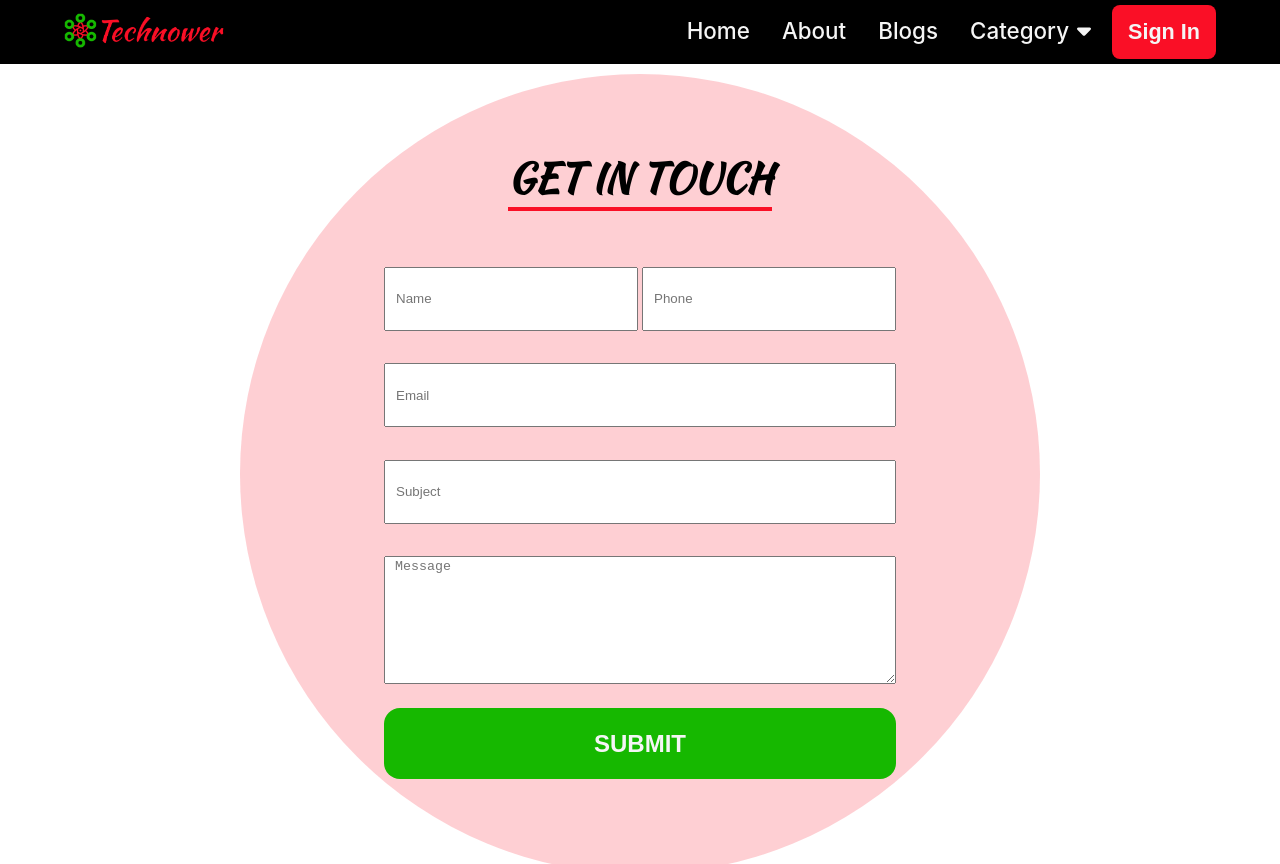
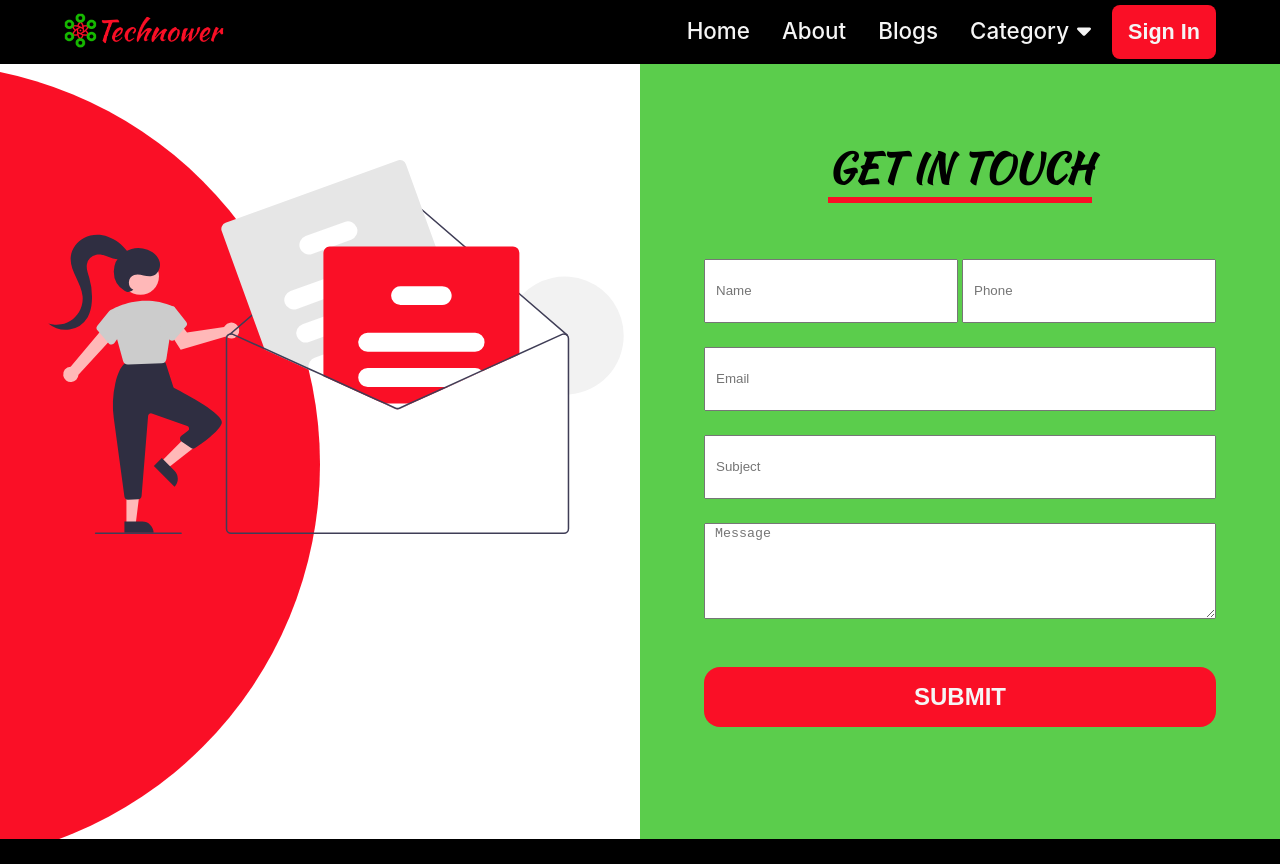
Before and after one commit to techpassel/tech-company-app, a Next.js app: page /contact in a window 1280 px wide. Shown: the top 864 px of the page. Built offline with nearby package versions, Linux system fonts and the light colour scheme.

Commit message:
Improved design of several modules

```diff
--- a/components/Intro.js
+++ b/components/Intro.js
@@ -9,8 +9,8 @@ import { faArrowRight } from '@fortawesome/free-solid-svg-icons';
 const Intro = () => {
     return (
         <div className={styles.container}>
-            <Circle width="90vmin" height="90vmin" opacity="0.2" top="-45vmin" left="-45vmin" />
-            <Circle backgroundColor="#16b800" width="150vmin" height="150vmin" opacity="0.4" top="-29vmin" right="-87vmin" />
+            <Circle backgroundColor="#16b800" width="90vmin" height="90vmin" opacity="0.7" top="-50vmin" left="-50vmin" />
+            <Circle width="150vmin" height="150vmin" opacity="0.7" top="-29vmin" right="-87vmin" />
             <div className={styles.card}>
                 <div className={styles.brandContainer}>
                     <div className={styles.title}>
@@ -27,7 +27,7 @@ const Intro = () => {
             </div>
             <div className={styles.card}>
                 <div className={styles.imageContainer}>
-                    <Image src={sideImage} alt="Technower image" className={'image'} />
+                    <Image src={sideImage} alt="Technower image" />
                 </div>
             </div>
         </div>
--- a/components/Testimonial.js
+++ b/components/Testimonial.js
@@ -7,7 +7,7 @@ const Testimonial = ({ users }) => {
     return (
         <div className={styles.container}>
             <div className={styles.titleContainer}>
-                <Circle backgroundColor="#16b800" width="90vmin" height="90vmin" opacity="0.4" top="-70vh" />
+                <Circle backgroundColor="#16b800" width="90vmin" height="90vmin" opacity="0.7" top="-70vh" />
                 <h1 className={styles.title}>Testimonials</h1>
             </div>
             <div className={styles.wrapper}>
--- a/pages/contact.js
+++ b/pages/contact.js
@@ -1,13 +1,23 @@
 import React from 'react'
+import AppHead from '../components/layout/AppHead'
 import styles from '../styles/Contact.module.scss'
 import Circle from '../components/Circle'
+import Image from 'next/image'
+import contactImage from '../public/images/contact.svg'
 
 
 const contact = () => {
     return (
         <div className={styles.container}>
-            {/* <Circle backgroundColor="green" /> */}
-            <Circle opacity="0.2" />
+            <AppHead title="Contact us" description="Contact page of technower." />
+            <div className={styles.cardImage}>
+                <Circle left="-60vmin" />
+                <div className={styles.imageContainer}>
+                    <Image src={contactImage} alt="contact" className={styles.image} />
+                </div>
+            </div>
+            <div className={styles.cardForm}>
+                {/* <Circle opacity="0.2" top="-50vmin" height="80vmin" width="80vmin" /> */}
                 <div className={styles.innerContainer}>
                     <h1 className={styles.title}>GET IN TOUCH</h1>
                     <form className={styles.form}>
@@ -20,6 +30,7 @@ const contact = () => {
                     </form>
                 </div>
             </div>
+        </div>
     )
 }
 
--- a/pages/features/[name].js
+++ b/pages/features/[name].js
@@ -3,10 +3,12 @@ import Link from 'next/link';
 import React from 'react';
 import { data } from '../../data';
 import styles from '../../styles/Feature.module.scss';
+import AppHead from '../../components/layout/AppHead'
 
 const Feature = ({ feature }) => {
     return (
         <div className={styles.container}>
+            <AppHead title="Features" description="Features of technower." />
             <div className={styles.cardL}>
                 <div className={styles.imageCard}>
                     {feature.images.map(img => (
--- a/styles/Contact.module.scss
+++ b/styles/Contact.module.scss
@@ -2,31 +2,50 @@
 
 .container {
     display: flex;
-    justify-content: center;
+    justify-content: space-between;
+    position: relative;
+}
+
+.cardImage {
+    flex: 1;
     overflow: hidden;
     position: relative;
-    margin-top: 10px;
+}
+
+.cardForm {
+    flex: 1;
+    overflow: hidden;
+    position: relative;
+}
+
+.imageContainer {
+    padding: 12vmin 2vmin 5vmin 6vmin;
+    z-index: 10;
+    position: relative;
+    //By default, every element has a position of static. z-index only works on positioned elements
+    //(relative, absolute, fixed, sticky etc.).So for that reason only we have used "position: relative".
 }
 
 .innerContainer {
-    z-index: 100;
+    z-index: 10;
+    position: relative;
     display: flex;
     flex-direction: column;
     align-items: center;
     padding: 6vh 0vh;
+    background-color: rgba(22, 184, 0, 0.7);
 }
 
 .title{
     font-family: "Kaushan Script";
     font-size: 5vmin;
-    border-bottom: 4px solid variable.$primary-color;
+    font-weight: 700;
+    border-bottom: 6px solid variable.$primary-color;
     width: max-content;
     margin-bottom: -1vh;
 }
 
 .form {
-    width: 80vmin;
-    height: 80vmin;
     padding: 8vmin;
     display: flex;
     flex-wrap: wrap;
@@ -37,30 +56,35 @@
     height: 8vmin;
     padding-left: 10px;
     display: flex;
+    margin-bottom: 3vmin;
 }
 
-.inputS:first-child {
-    margin-right: 0.5vmin;
+@media only screen and (min-width: 781px) {
+    .inputS:first-child {
+        margin-right: 0.5vmin;
+    }
 }
 
 .inputL {
     width: 100%;
     height: 8vmin;
     padding-left: 10px;
+    margin-bottom: 3vmin;
 }
 
 .textarea {
     width: 100%;
     padding-left: 10px;
+    margin-bottom: 3vmin;
 }
 
 .button {
     margin-top: 3vmin;
-    padding: 5px 10px;
+    padding: 2vmin;
     border: none;
     border-radius: 2vmin;
     color: variable.$whitesmoke;
-    background-color: variable.$secondary-color;
+    background-color: variable.$primary-color;
     width: 100%;
     font-size: 3vmin;
     font-weight: 600;
--- a/styles/Intro.module.scss
+++ b/styles/Intro.module.scss
@@ -53,10 +53,4 @@
     padding-right: 5vmin;
     padding-top: 20vmin;
     padding-bottom: 5vmin;
-    .image {
-        object-fit: contain;
-        width: 100% !important;
-        position: relative !important;
-        height: 100% !important;
-    }
 }
--- a/styles/Service.module.scss
+++ b/styles/Service.module.scss
@@ -25,7 +25,7 @@
 .service {
     width: 90vmin;
     height: 90vmin;
-    background-color: rgba(250, 15, 38, 0.2);
+    background-color: rgba(250, 15, 38, 0.7);
     display: flex;
     align-items: center;
     justify-content: center;
@@ -51,7 +51,7 @@
     left: 10px;
     z-index: 999;
     text-transform: uppercase;
-    color: gray;
+    color: black;
     letter-spacing: 5px;
     font-weight: 400;
     font-size: 3vmin;
@@ -72,7 +72,7 @@
     position: absolute;
     z-index: 999;
     font-size: 3vmin;
-    background-color: rgba(22, 184, 0, 0.4);
+    background-color: rgba(22, 184, 0, 0.7);
     border-radius: 10px;
     padding: 20px;
     font-weight: 500;
--- a/styles/Testimonial.module.scss
+++ b/styles/Testimonial.module.scss
@@ -48,7 +48,7 @@
 }
 
 .avatar {
-    background-color: rgba(22, 184, 0, 0.6);
+    background-color: rgba(22, 184, 0, 0.7);
     border-radius: 50%;
 }
 
```
Also changed, not shown: public/images/contact.svg (added). Lines whose indentation alone changed are shown as unchanged.
